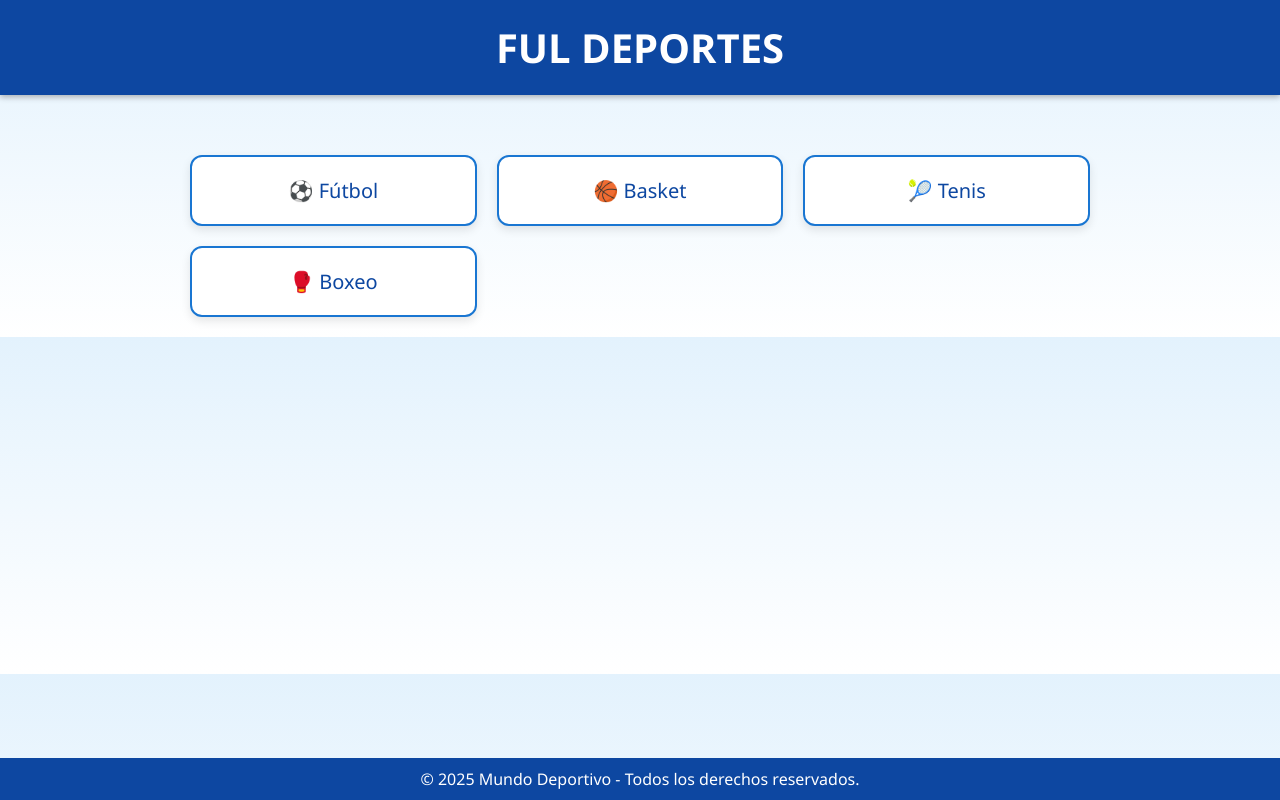
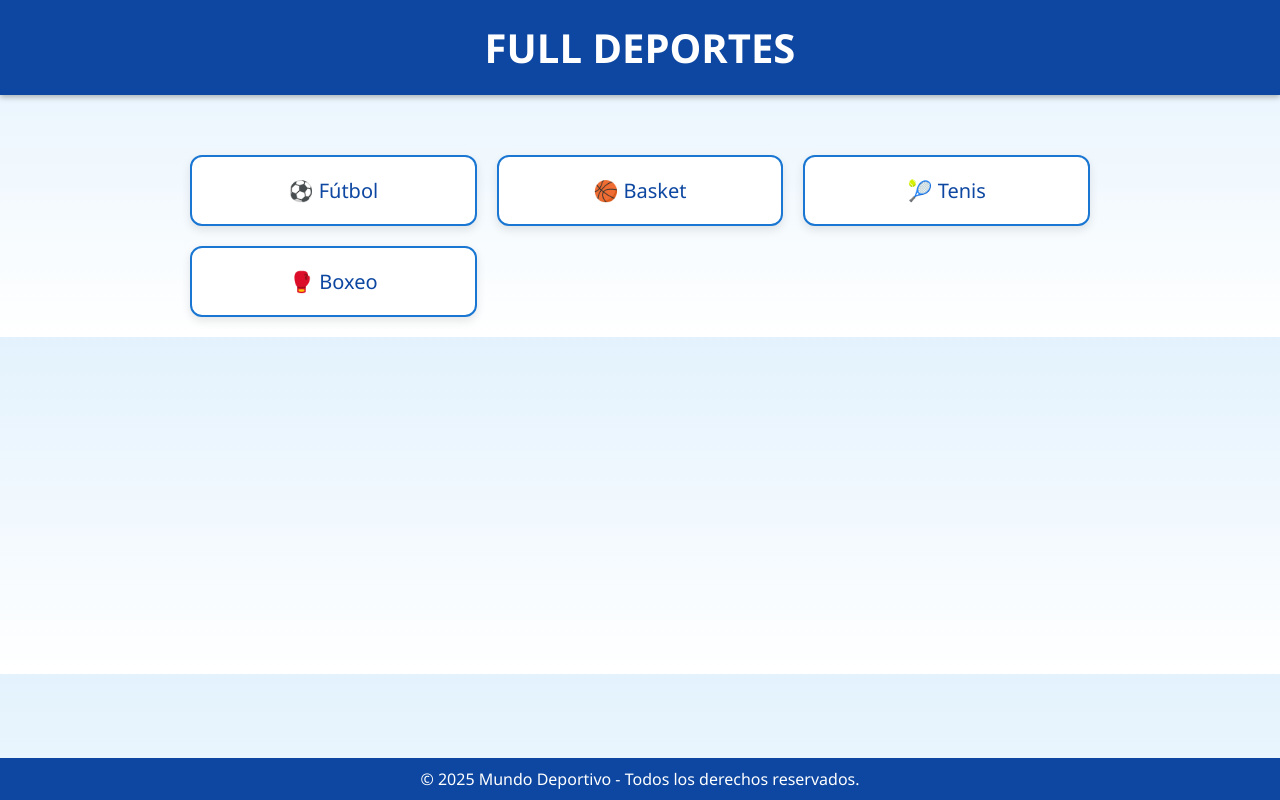
Before and after one commit to GaloViturco/deportes-frontend, a plain HTML site: page index.html in a window 1280 px wide. Drawn offline with Linux system fonts and the light colour scheme.

Commit message:
Action prueba 3

```diff
--- a/index.html
+++ b/index.html
@@ -71,7 +71,7 @@
 <body>
 
   <header>
-    <h1>FUL DEPORTES</h1>
+    <h1>FULL DEPORTES</h1>
   </header>
 
 <div class="menu">
```
